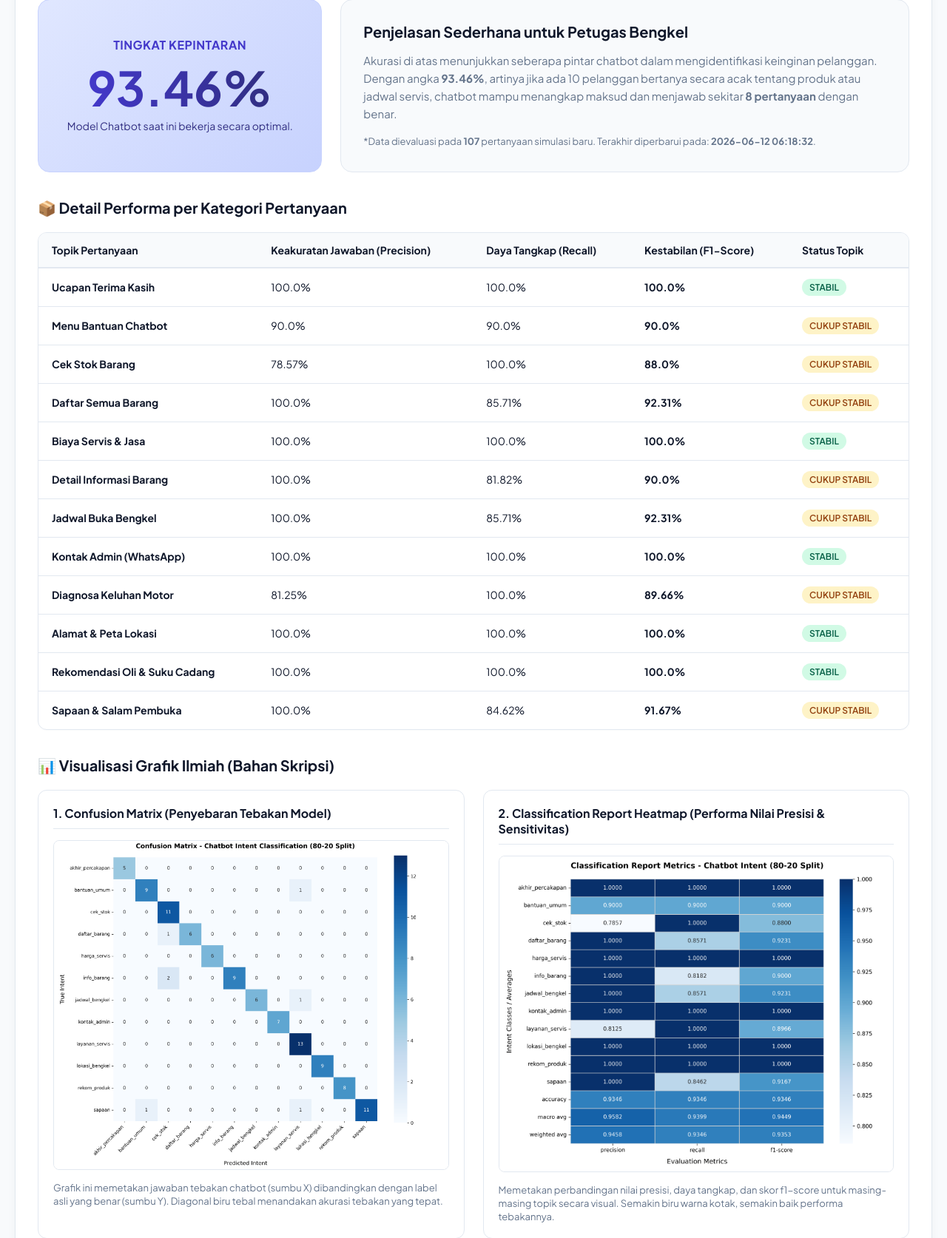
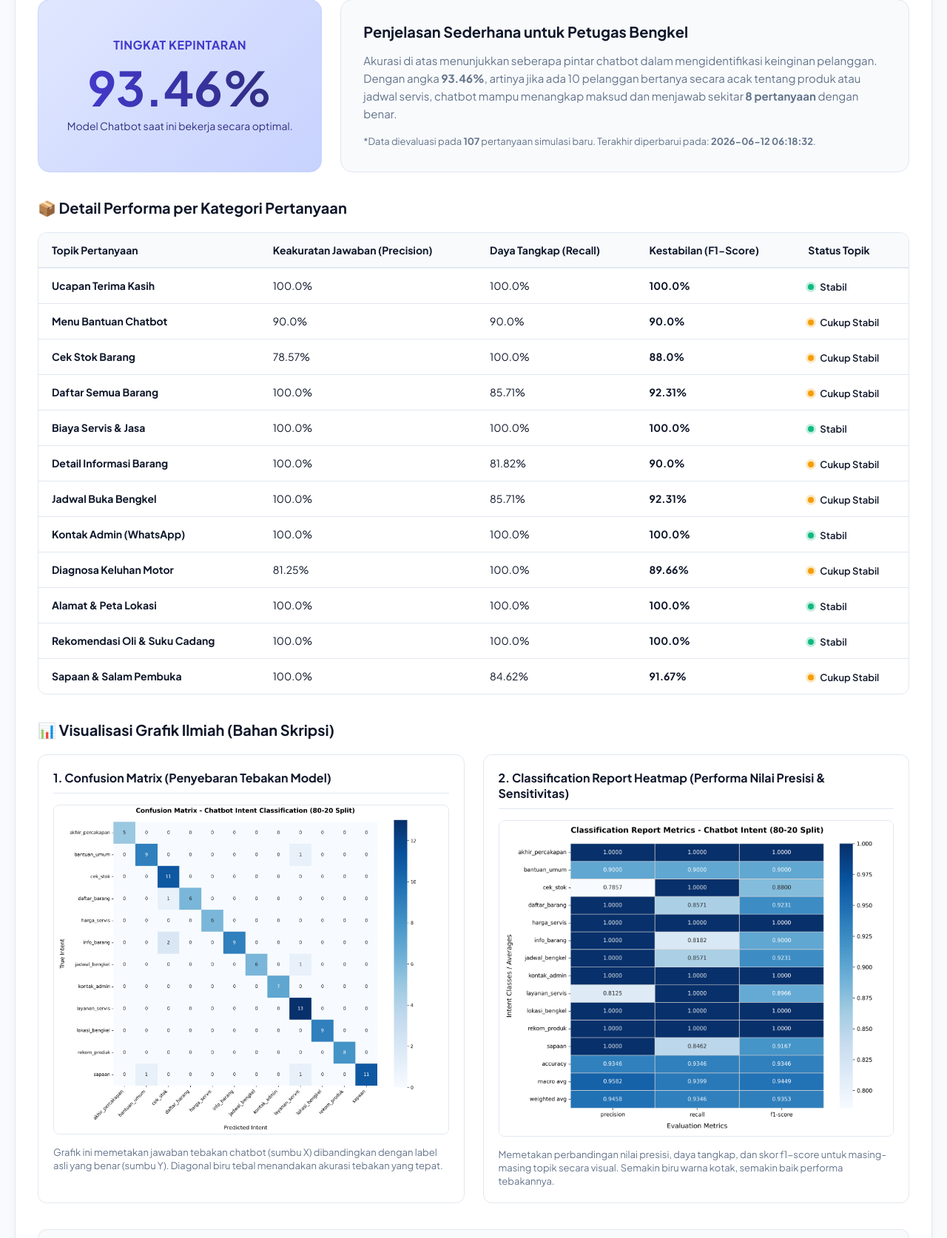
Before and after one commit to Iqbal-rgb2/chatbot_bengkel, a Flask app: page /performa in a window 1280 px wide. Shown: the part 163-1837 px from the top of the page at 74% size. Run offline with Flask 3, Linux system fonts and the light colour scheme; the visitor is signed in with stand-in values (Sample User, id 1); parts of the project's set-up code (start-up, migrations or seed data) failed here and were passed over.

Commit message:
style: replace text badges with status dots and text labels in performa.html

```diff
--- a/web/templates/performa.html
+++ b/web/templates/performa.html
@@ -191,6 +191,31 @@
         .badge-danger {
             background-color: #fee2e2;
             color: #991b1b;
+        }
+
+        .status-container {
+            display: inline-flex;
+            align-items: center;
+            gap: 8px;
+            font-size: 13px;
+            font-weight: 600;
+        }
+
+        .status-dot {
+            width: 8px;
+            height: 8px;
+            border-radius: 50%;
+            display: inline-block;
+        }
+
+        .status-dot.dot-success {
+            background-color: #10b981;
+            box-shadow: 0 0 0 3px rgba(16, 185, 129, 0.25);
+        }
+
+        .status-dot.dot-warning {
+            background-color: #f59e0b;
+            box-shadow: 0 0 0 3px rgba(245, 158, 11, 0.25);
         }
 
         /* METRICS TABLE */
@@ -520,11 +545,15 @@
                     <td>{{ (val.recall * 100) | round(2) }}%</td>
                     <td><strong>{{ (val['f1-score'] * 100) | round(2) }}%</strong></td>
                     <td>
-                        {% if val['f1-score'] >= 0.95 %}
-                        <span class="badge badge-success">Stabil</span>
-                        {% else %}
-                        <span class="badge badge-warning">Cukup Stabil</span>
-                        {% endif %}
+                        <div class="status-container">
+                            {% if val['f1-score'] >= 0.95 %}
+                            <span class="status-dot dot-success"></span>
+                            <span>Stabil</span>
+                            {% else %}
+                            <span class="status-dot dot-warning"></span>
+                            <span>Cukup Stabil</span>
+                            {% endif %}
+                        </div>
                     </td>
                 </tr>
                 {% endif %}
```
